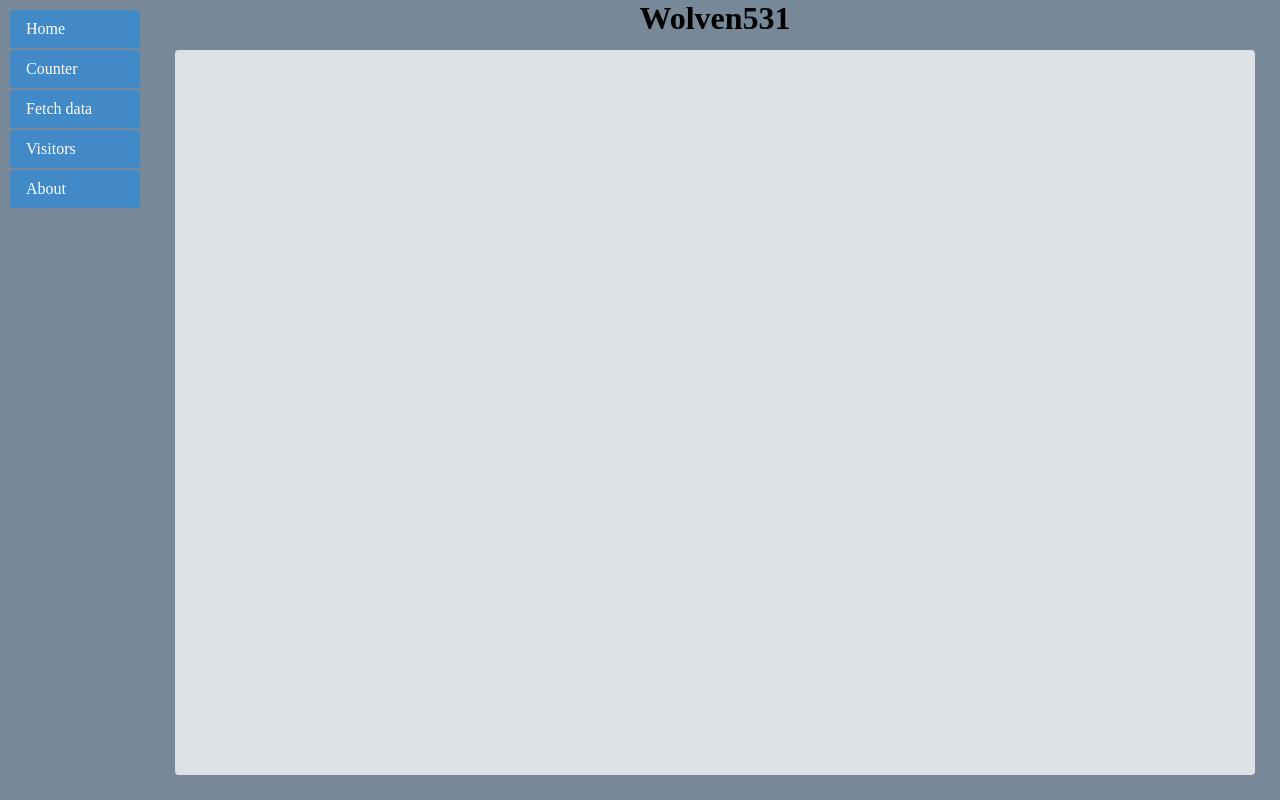
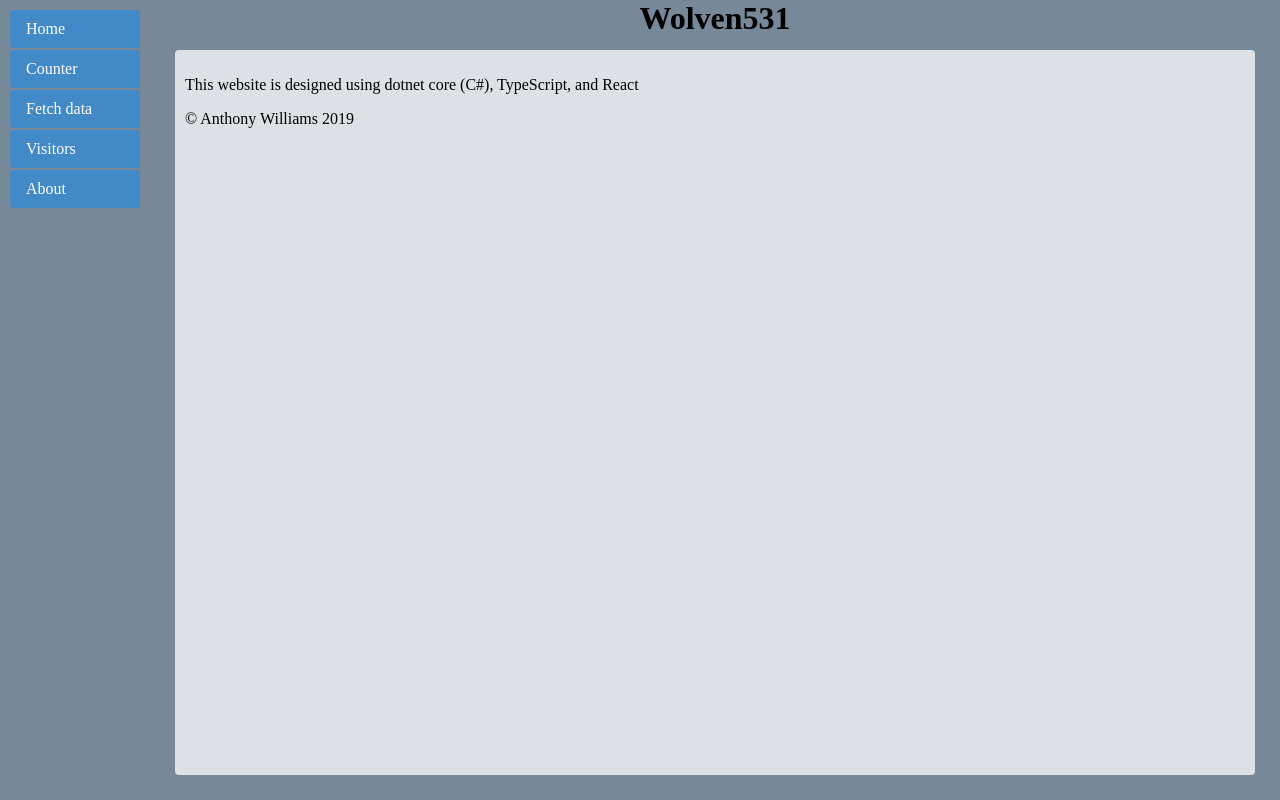
Before and after one commit to Wolven531/wolven531-website, a React (Create React App) app in the folder wolven531-website/ClientApp/: page /about in a window 1280 px wide. Built offline with nearby package versions, Linux system fonts and the light colour scheme.

Commit message:
Update About w/ copyright and language info

```diff
--- a/wolven531-website/ClientApp/src/components/About/About.jsx
+++ b/wolven531-website/ClientApp/src/components/About/About.jsx
@@ -10,7 +10,8 @@ class About extends Component {
 	render() {
 		return (
 			<div className="about">
-
+				<p>This website is designed using dotnet core (C#), TypeScript, and React</p>
+				<p>&copy; Anthony Williams 2019</p>
 			</div>
 		)
 	}
```
